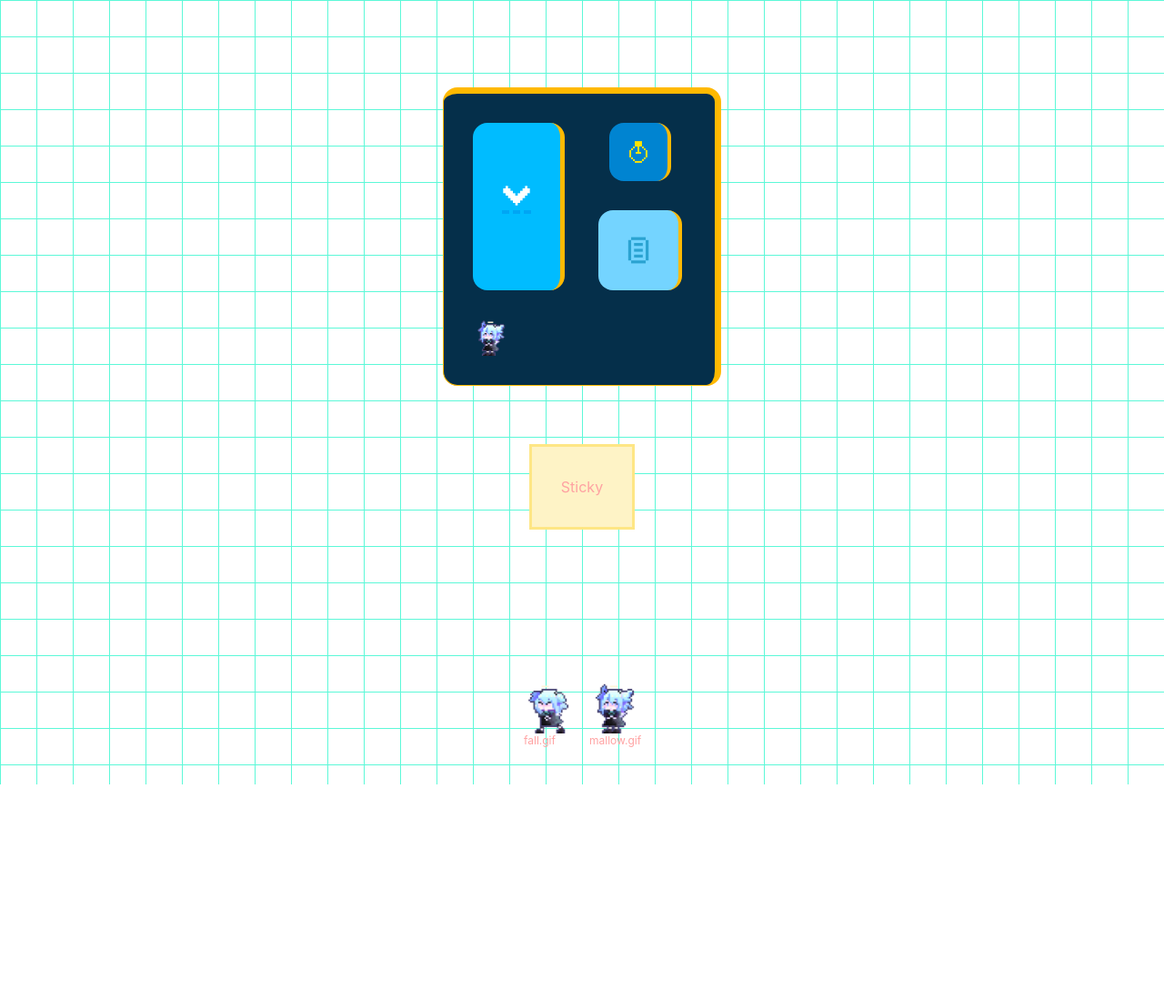
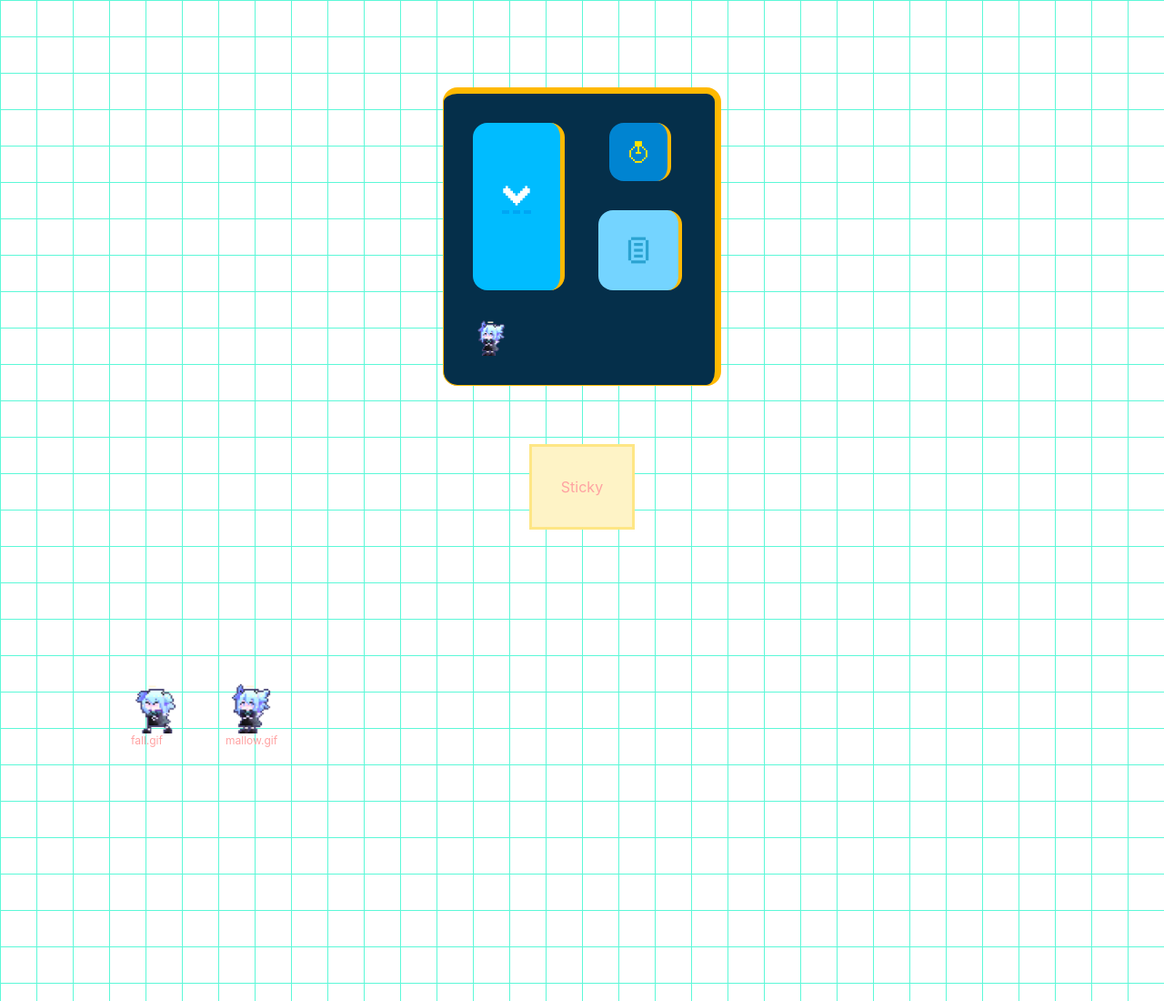
Before and after one commit to FixesMix/Personal_Portfolio_v2, a website built with Vite: page index.html in a window 1280 px wide. Shown: the top 1100 px of the page at 91% size. Before the commit the page ends 862 px from the top, so only its background shows below. Built offline with nearby package versions, Linux system fonts and the light colour scheme.

Commit message:
Improved icons. Removed conflicting code in style.css and index.html for more consistent styling.

```diff
--- a/index.html
+++ b/index.html
@@ -38,12 +38,12 @@
     <p class="text-red-300"> Sticky </p>
   </div>
 
-   <div id="projects" class="max-w-[90rem] mx-auto mt-16 p-8 grid-cols-10 grid-rows-10 text-red-300 text-xs">
-    <div class="col-start-1 p-2 max-w-18 mx-auto mt-16 rounded-sm hover:bg-sky-400/10 active:bg-sky-400/20">
+  <div id="projects" class="grid max-w-[90rem] mx-auto mt-16 p-8 gap-8 grid-cols-10 grid-rows-10 text-red-300 text-xs">
+    <div tabindex="0" class="col-start-1 p-2 max-w-18 mx-auto mt-16 rounded-sm hover:bg-sky-400/10 active:bg-sky-400/20 focus:bg-sky-400/20 focus:outline-none">
       <img src="assets/mallow_Fall.gif">
       <p>fall.gif</p>
     </div>
-    <div class="col-start-2 p-2 max-w-18 mx-auto mt-16 rounded-sm hover:bg-sky-400/10 active:bg-sky-400/20">
+    <div tabindex="0" class="col-start-2 p-2 max-w-18 mx-auto mt-16 rounded-sm hover:bg-sky-400/10 active:bg-sky-400/20 focus:bg-sky-400/20 focus:outline-none">
       <img class="" src="assets/mallow_Idle.gif">
       <p> mallow.gif</p>
     </div>
--- a/style.css
+++ b/style.css
@@ -36,11 +36,6 @@ body {
   place-items: center;
   min-width: 320px;
   min-height: 100vh;
-}
-
-#projects {
-  display: flex;
-  flex-direction: row;
 }
 
 h1 {
```
